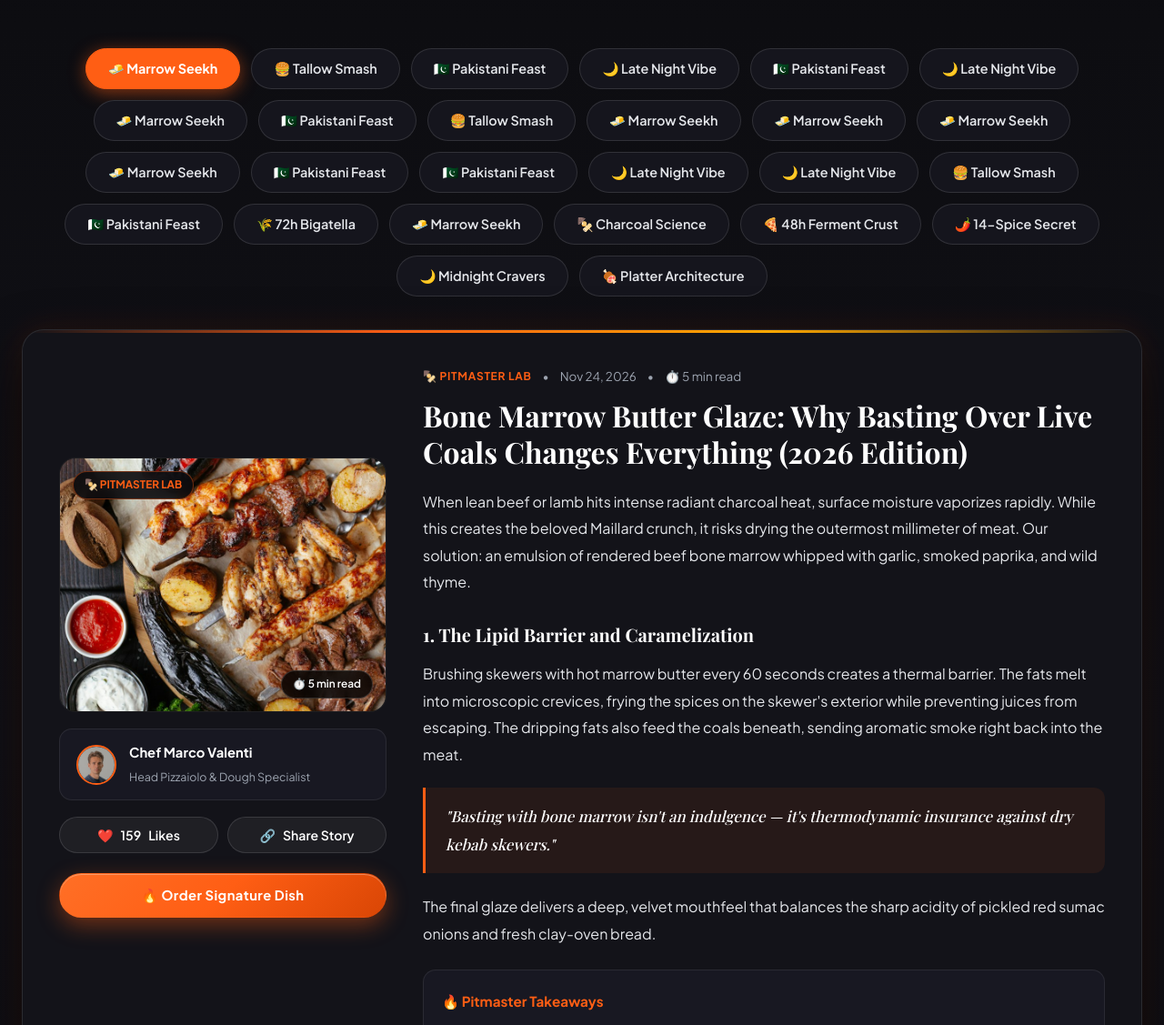
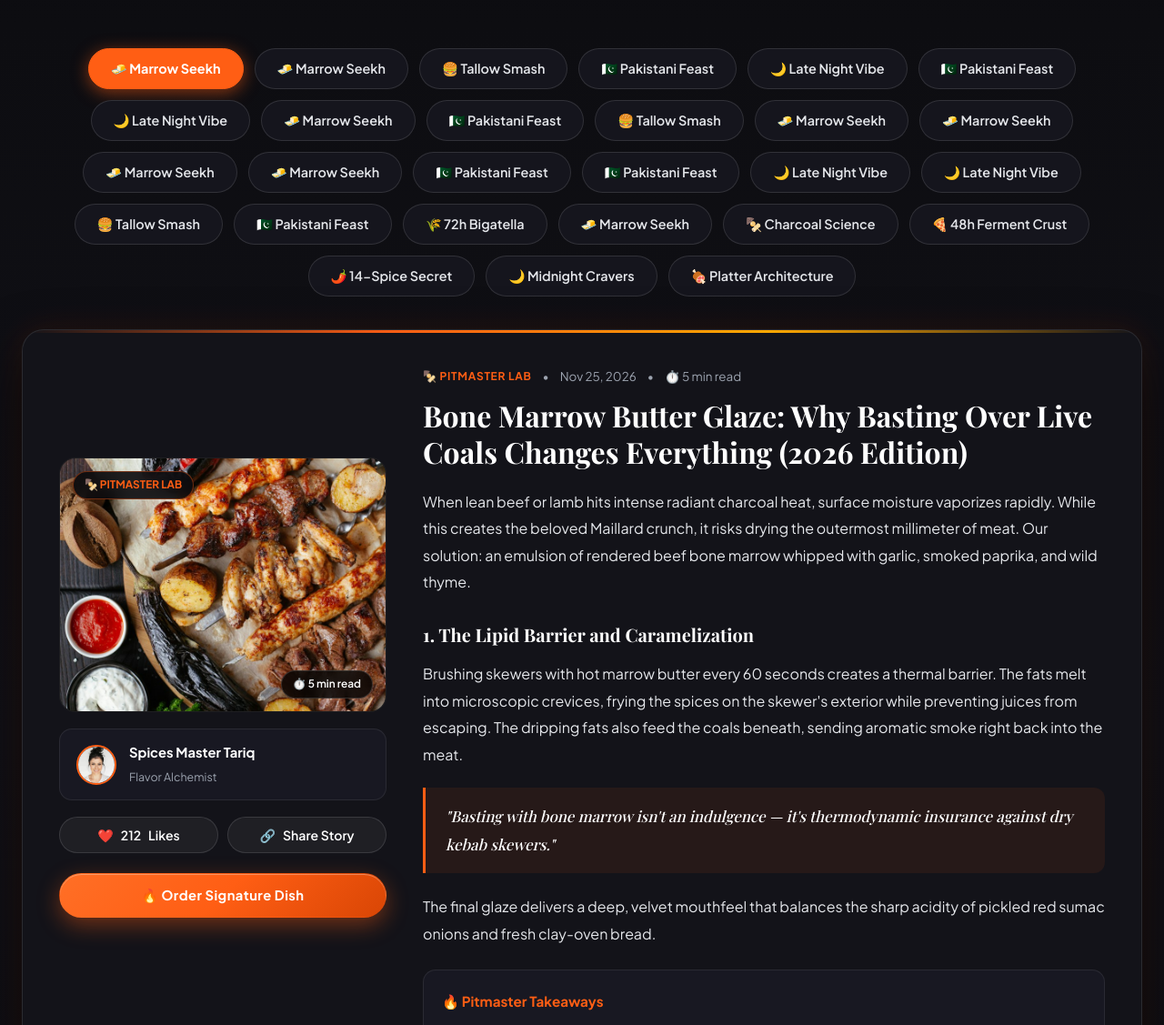
Before and after one commit to usamalesson22-ops/agha, a plain HTML site: page index.html in a window 1280 px wide. Shown: the part 6003-7130 px from the top of the page at 91% size. Drawn offline with nearby package versions, Linux system fonts and the light colour scheme; a web font is replaced by a local one.

Commit message:
🤖 Auto-published trending culinary article [skip ci]

```diff
--- a/assets/js/main.js
+++ b/assets/js/main.js
@@ -722,6 +722,21 @@ function showToast(message) {
    12. Articles & Culinary Journal Engine
    ========================================================================== */
 const articlesData = {
+  'article-27': {
+    id: 'article-27',
+    category: 'grilling',
+    categoryBadge: '🍢 Pitmaster Lab',
+    tabTitle: '🧈 Marrow Seekh',
+    readTime: '⏱️ 5 min read',
+    date: 'Nov 25, 2026',
+    title: "Bone Marrow Butter Glaze: Why Basting Over Live Coals Changes Everything (2026 Edition)",
+    author: "Spices Master Tariq",
+    authorRole: "Flavor Alchemist",
+    authorAvatar: 'assets/images/avatar_3.jpg',
+    image: 'assets/images/kebab_charcoal.jpg',
+    likes: 212,
+    storyHtml: `<p>When lean beef or lamb hits intense radiant charcoal heat, surface moisture vaporizes rapidly. While this creates the beloved Maillard crunch, it risks drying the outermost millimeter of meat. Our solution: an emulsion of rendered beef bone marrow whipped with garlic, smoked paprika, and wild thyme.</p><h4>1. The Lipid Barrier and Caramelization</h4><p>Brushing skewers with hot marrow butter every 60 seconds creates a thermal barrier. The fats melt into microscopic crevices, frying the spices on the skewer's exterior while preventing juices from escaping. The dripping fats also feed the coals beneath, sending aromatic smoke right back into the meat.</p><div class="reader-quote-box">"Basting with bone marrow isn't an indulgence — it's thermodynamic insurance against dry kebab skewers."</div><p>The final glaze delivers a deep, velvet mouthfeel that balances the sharp acidity of pickled red sumac onions and fresh clay-oven bread.</p><div class="reader-takeaways-box"><div class="reader-takeaways-title">🔥 Pitmaster Takeaways</div><ul class="reader-takeaways-list"><li>100% grass-fed bone marrow rendered slow and whipped with aromatic herbs.</li><li>Applied at 45-second intervals during prime charcoal sear.</li><li>Creates a glossy, caramelized outer shell that seals in all natural juices.</li></ul></div>`
+  },
   'article-26': {
     id: 'article-26',
     category: 'grilling',
--- a/index.html
+++ b/index.html
@@ -13,7 +13,7 @@
   <link rel="icon" type="image/png" href="assets/images/logo.png">
 
   <!-- Stylesheets -->
-  <link rel="stylesheet" href="assets/css/style.css?v=202611242016">
+  <link rel="stylesheet" href="assets/css/style.css?v=202611251929">
 </head>
 <body>
 
```
Also changed, not shown: assets/data/articles.json (+16 -0 lines).
